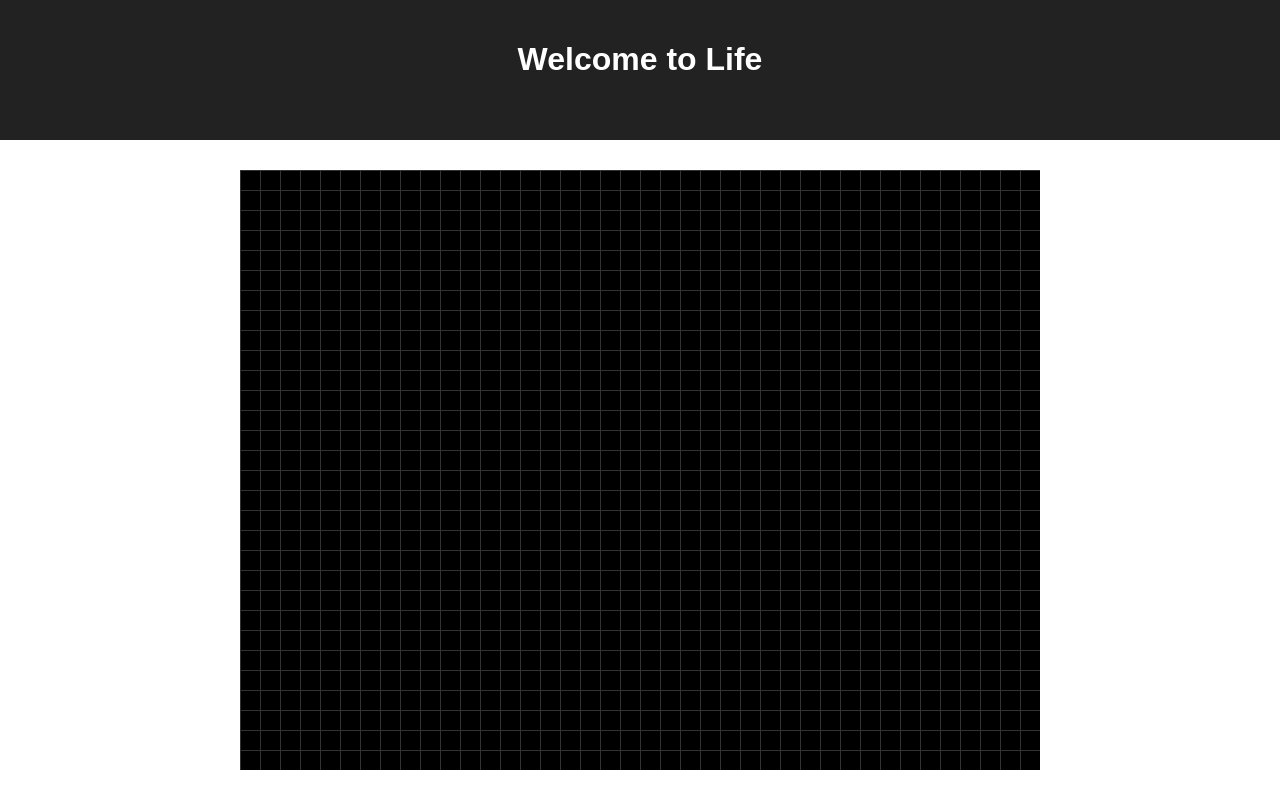
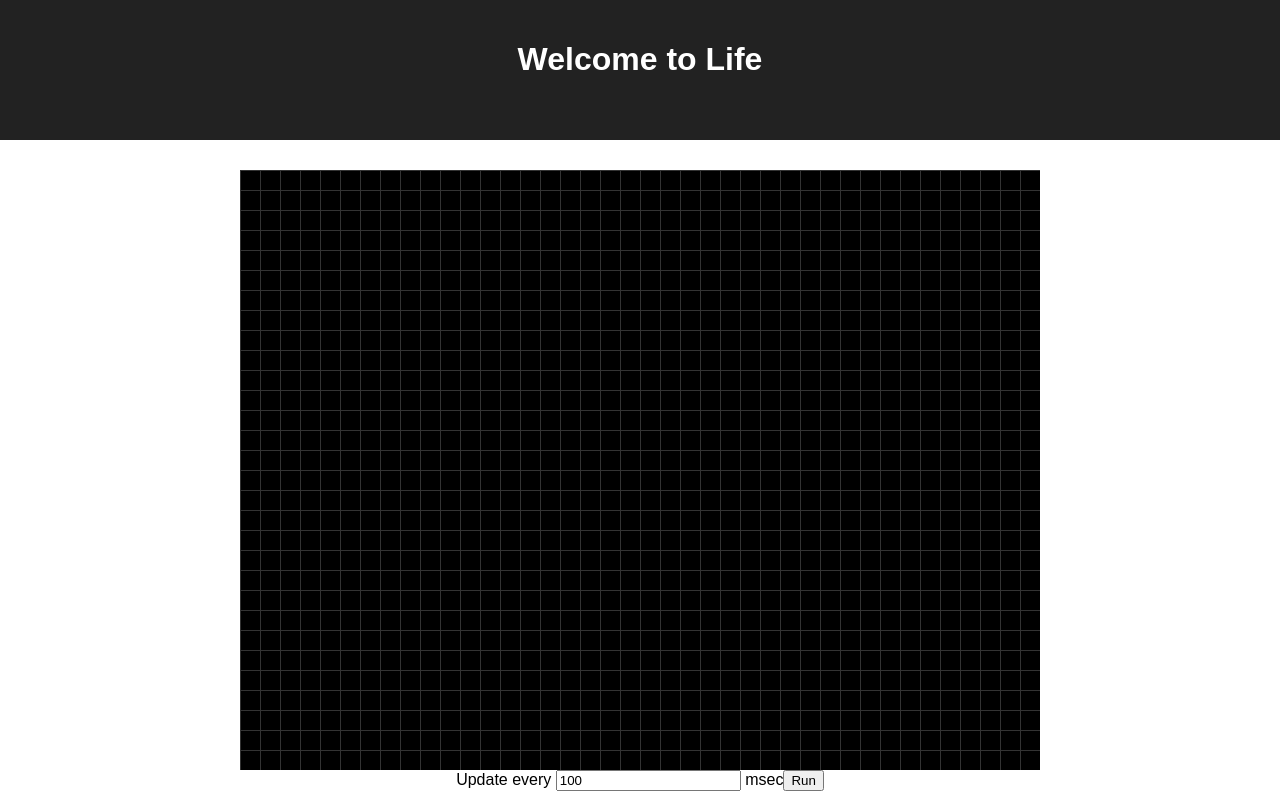
Before and after one commit to rayGreycloud/game-of-life, a React (Create React App) app: page / in a window 1280 px wide. Built offline with nearby package versions, Linux system fonts and the light colour scheme.

Commit message:
Add controllers

```diff
--- a/src/Game.js
+++ b/src/Game.js
@@ -15,7 +15,9 @@ class Game extends Component {
   }
 
   state = {
-    cells: []
+    cells: [],
+    interval: 100,
+    isRunning: false
   }
 
   makeEmptyBoard() {
@@ -75,8 +77,20 @@ class Game extends Component {
     this.setState({ cells: this.makeCells() });
   }
 
+  runGame = () => {
+    this.setState({ isRunning: true });
+  }
+
+  stopGame = () => {
+    this.setState({ isRunning: false });
+  }
+
+  handleIntervalChange = event => {
+    this.setState({ interval: event.target.value });
+  }
+
   render() {
-    const { cells } = this.state;
+    const { cells, isRunning } = this.state;
 
     return (
       <div>
@@ -99,6 +113,21 @@ class Game extends Component {
             />
           ))}
         </div>
+
+        <div className="controls">
+          Update every <span className="input">
+            <input
+              value={this.state.interval}
+              onChange={this.handleIntervalChange}
+            />
+          </span> msec
+          { isRunning ?
+            <button className="button"
+              onClick={this.stopGame}>Stop</button> :
+            <button className="button"
+              onClick={this.runGame}>Run</button>
+          }
+        </div>
       </div>
     );
   }
```
